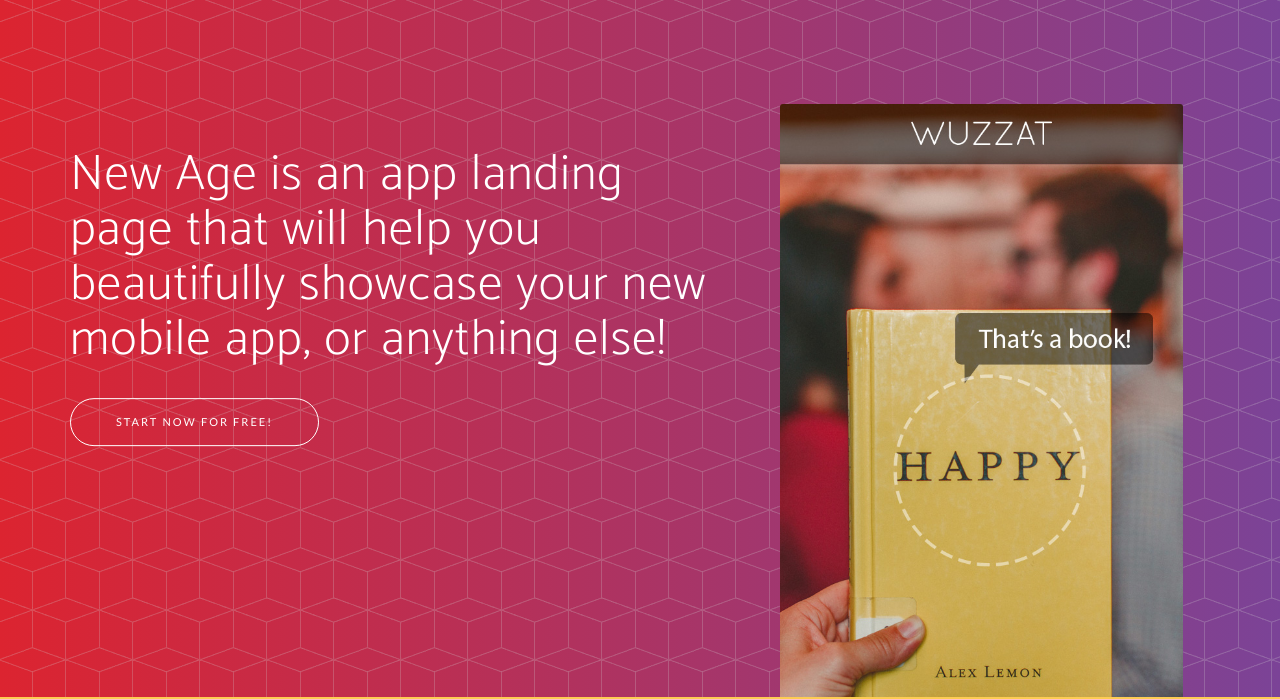
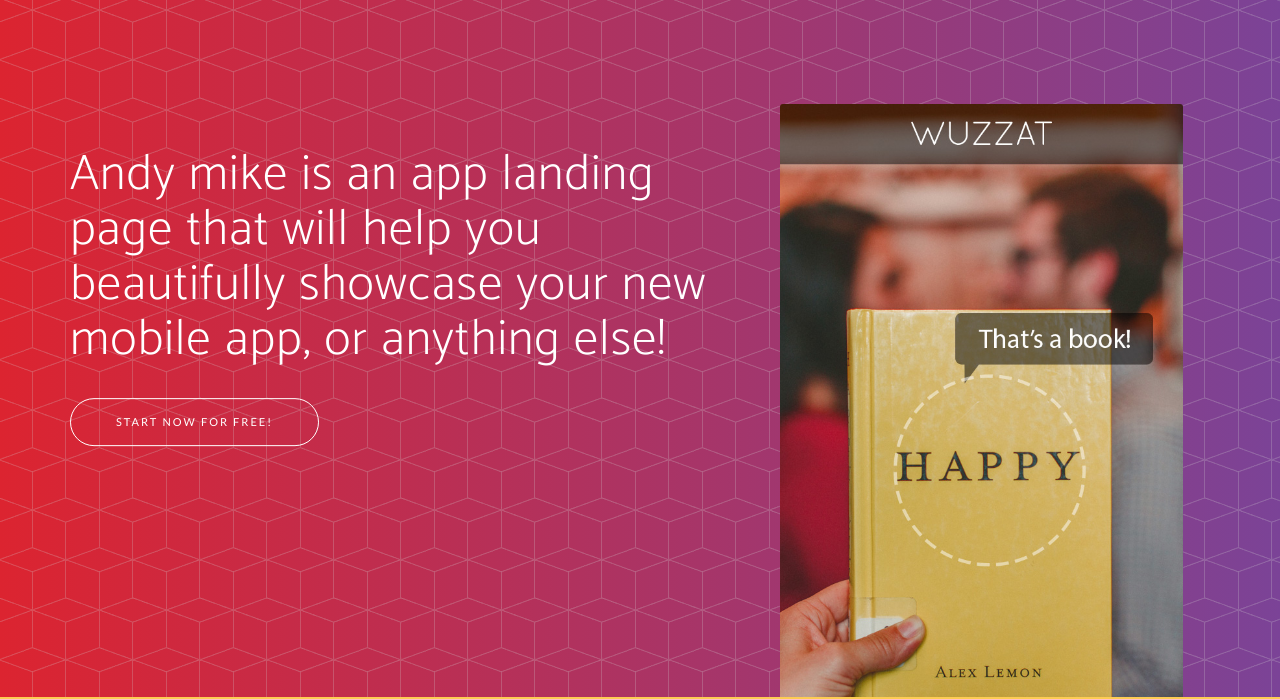
Before and after one commit to freewebsite360/foodtruck, a website: page index.html in a window 1280 px wide. Shown: the part 103-802 px from the top of the page. Drawn offline with nearby package versions, Linux system fonts and the light colour scheme; a web font is replaced by a local one.

Commit message:
Update index.html

```diff
--- a/index.html
+++ b/index.html
@@ -73,7 +73,7 @@
                 <div class="col-sm-7">
                     <div class="header-content">
                         <div class="header-content-inner">
-                            <h1>New Age is an app landing page that will help you beautifully showcase your new mobile app, or anything else!</h1>
+                            <h1>Andy mike is an app landing page that will help you beautifully showcase your new mobile app, or anything else!</h1>
                             <a href="#download" class="btn btn-outline btn-xl page-scroll">Start Now for Free!</a>
                         </div>
                     </div>
```
